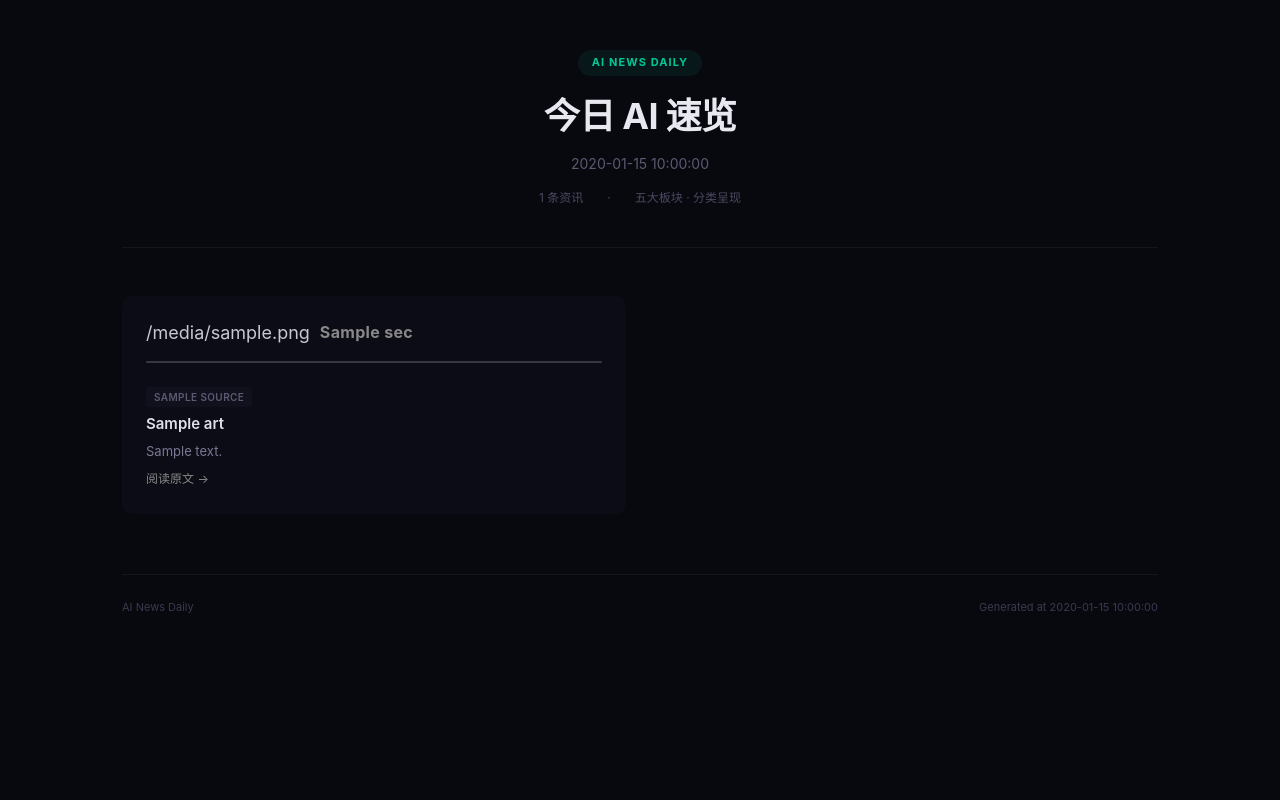
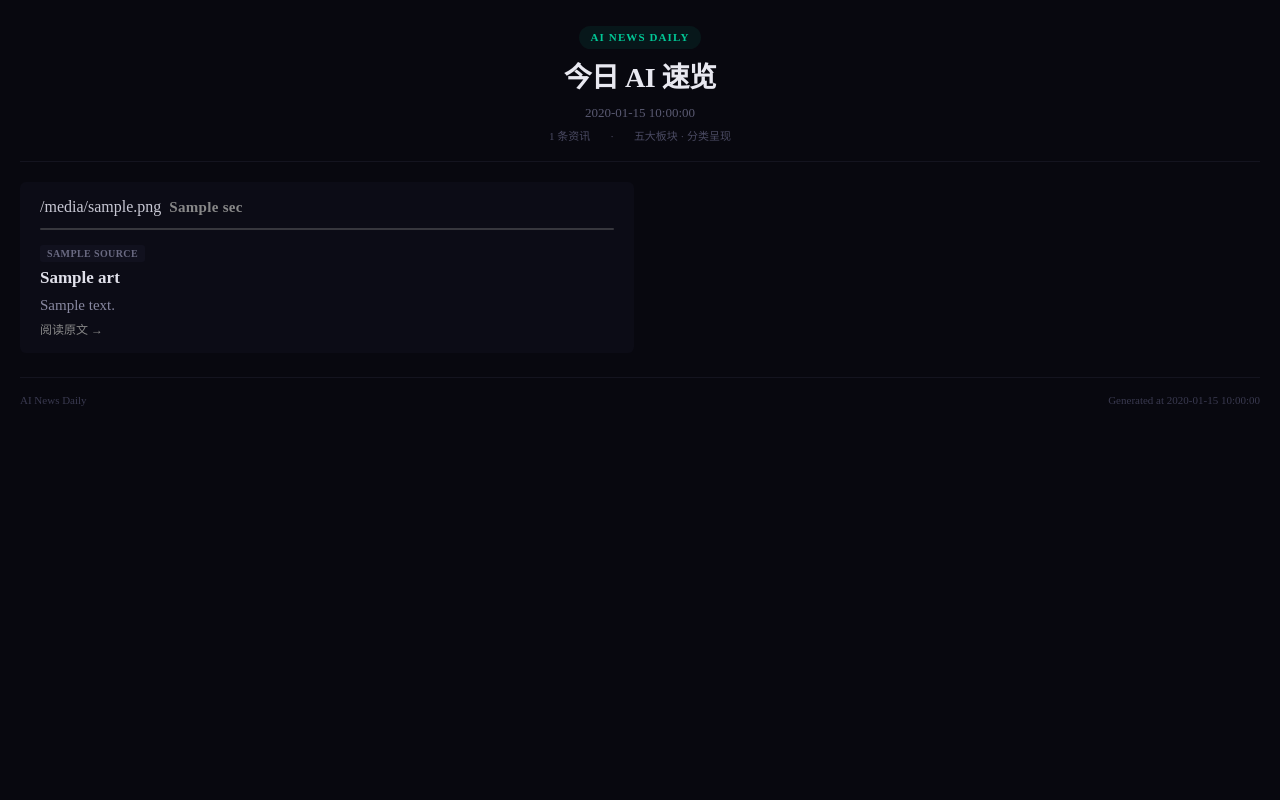
Before and after one commit to klose18/AI_news_daily, a Python web app: template templates/index.html in a window 1280 px wide. Run offline with Jinja, Linux system fonts and the light colour scheme; the template is opened without the code that fills it: most values are stand-ins (such as "Sample title", 1, 10 or a date in 2020).

Commit message:
chore: v2 updates - refactor curator, render and template
- Refactor curator with improved classification logic
- Enhance render with HTML stripping filters
- Update template with section-aware card layout

```diff
--- a/templates/index.html
+++ b/templates/index.html
@@ -10,25 +10,25 @@
   body {
     background: #08080f;
     color: #c8c8d4;
-    font-family: -apple-system, BlinkMacSystemFont, "SF Pro Display", "Segoe UI", Roboto, Helvetica, Arial, sans-serif;
-    line-height: 1.6;
+    font-family: "Times New Roman", "华文宋体", "STSongti", "STSong", "SimSun", serif;
+    line-height: 1.5;
     min-height: 100vh;
     -webkit-font-smoothing: antialiased;
   }
   a { color: inherit; text-decoration: none; }
 
-  /* ── Container ────────────────────────────────────────────── */
+  /* ── Container — wide, compact padding ────────────────────── */
   .container {
-    max-width: 1100px;
+    max-width: 1480px;
     margin: 0 auto;
-    padding: 48px 32px 80px;
+    padding: 24px 20px 40px;
   }
 
-  /* ── Header ──────────────────────────────────────────────── */
+  /* ── Header — compact ─────────────────────────────────────── */
   .header {
     text-align: center;
-    padding-bottom: 40px;
-    margin-bottom: 48px;
+    padding-bottom: 16px;
+    margin-bottom: 20px;
     border-bottom: 1px solid #14141f;
   }
   .header-badge {
@@ -37,72 +37,72 @@
     font-weight: 700;
     color: #00c896;
     background: rgba(0,200,150,0.08);
-    padding: 4px 14px;
+    padding: 3px 12px;
     border-radius: 20px;
     letter-spacing: 0.1em;
     text-transform: uppercase;
-    margin-bottom: 12px;
+    margin-bottom: 8px;
   }
   .header h1 {
-    font-size: 36px;
+    font-size: 28px;
     font-weight: 700;
     color: #e8e8f0;
     letter-spacing: -0.02em;
-    margin-bottom: 8px;
+    margin-bottom: 4px;
   }
   .header .date {
-    font-size: 14px;
+    font-size: 13px;
     color: #5a5a72;
   }
   .header-stats {
     display: flex;
     justify-content: center;
-    gap: 24px;
-    margin-top: 12px;
-    font-size: 12px;
+    gap: 20px;
+    margin-top: 6px;
+    font-size: 11px;
     color: #4a4a62;
   }
 
-  /* ── Section Grid ─────────────────────────────────────────── */
+  /* ── Section Grid — tight gap ─────────────────────────────── */
   .section-grid {
     display: grid;
     grid-template-columns: 1fr 1fr;
-    gap: 28px;
+    gap: 12px;
     align-items: start;
   }
 
   /* Industry section spans full width */
   .section-full { grid-column: 1 / -1; }
 
-  /* ── Section Card ─────────────────────────────────────────── */
+  /* ── Section Card — compact ───────────────────────────────── */
   .section-card {
     background: #0c0c16;
-    border-radius: 10px;
-    padding: 24px 0 8px;
+    border-radius: 6px;
+    padding: 14px 0 4px;
     overflow: hidden;
   }
   .section-header {
-    padding: 0 24px 16px;
+    padding: 0 20px 10px;
     display: flex;
     align-items: center;
-    gap: 10px;
+    gap: 8px;
   }
-  .section-icon { font-size: 18px; line-height: 1; }
+  .section-icon { font-size: 16px; line-height: 1; }
   .section-name {
-    font-size: 16px;
+    font-size: 15px;
     font-weight: 700;
     letter-spacing: 0.02em;
   }
   .section-divider {
     height: 2px;
     border-radius: 1px;
-    margin: 0 24px 4px;
+    margin: 0 20px 2px;
     opacity: 0.35;
   }
 
-  /* ── Article rows ─────────────────────────────────────────── */
+  /* ── Article rows — tight ─────────────────────────────────── */
   .article {
-    padding: 16px 24px;
+    padding: 8px 20px;
     transition: background 0.12s;
     border-bottom: 1px solid #14141f;
   }
@@ -113,32 +113,34 @@
     display: inline-block;
     font-size: 10px;
     font-weight: 600;
-    color: #5a5a72;
+    color: #6a6a82;
     background: #11111e;
-    padding: 2px 8px;
+    padding: 1px 7px;
     border-radius: 3px;
     letter-spacing: 0.04em;
     text-transform: uppercase;
-    margin-bottom: 6px;
+    margin-bottom: 4px;
   }
   .article-title {
-    font-size: 15px;
+    font-size: 17px;
     font-weight: 600;
     color: #e0e0ea;
-    line-height: 1.45;
+    line-height: 1.4;
     display: block;
-    margin-bottom: 6px;
+    margin-bottom: 4px;
     transition: color 0.15s;
   }
   .article-title:hover { color: var(--section-color, #00c896); }
   .article-summary {
-    font-size: 13px;
-    color: #787894;
-    line-height: 1.65;
+    font-size: 15px;
+    color: #8888a0;
+    line-height: 1.55;
   }
+  /* Hide any rogue images that might appear in summaries */
+  .article-summary img { display: none !important; }
   .article-link {
     display: inline-block;
-    margin-top: 6px;
+    margin-top: 3px;
     font-size: 12px;
     transition: color 0.15s;
   }
@@ -147,17 +149,17 @@
   /* ── Empty state ──────────────────────────────────────────── */
   .empty {
     text-align: center;
-    padding: 80px 0;
+    padding: 40px 0;
     color: #4a4a60;
     grid-column: 1 / -1;
   }
-  .empty-icon { font-size: 48px; margin-bottom: 16px; }
+  .empty-icon { font-size: 36px; margin-bottom: 12px; }
   .empty p { font-size: 14px; }
 
-  /* ── Footer ──────────────────────────────────────────────── */
+  /* ── Footer — compact ─────────────────────────────────────── */
   .footer {
-    margin-top: 60px;
-    padding-top: 24px;
+    margin-top: 24px;
+    padding-top: 14px;
     border-top: 1px solid #14141f;
     font-size: 11px;
     color: #3a3a50;
@@ -166,15 +168,15 @@
   }
 
   /* ── Responsive ──────────────────────────────────────────── */
-  @media (max-width: 767px) {
-    .container { padding: 28px 16px 60px; }
-    .header h1 { font-size: 26px; }
-    .section-grid { grid-template-columns: 1fr; gap: 20px; }
+  @media (max-width: 900px) {
+    .container { padding: 16px 12px 32px; }
+    .header h1 { font-size: 24px; }
+    .section-grid { grid-template-columns: 1fr; gap: 12px; }
     .section-full { grid-column: auto; }
-    .section-header { padding: 0 18px 12px; }
-    .article { padding: 14px 18px; }
-    .section-divider { margin: 0 18px 2px; }
-    .section-card { padding: 16px 0 6px; }
+    .section-header { padding: 0 14px 8px; }
+    .article { padding: 7px 14px; }
+    .section-divider { margin: 0 14px 2px; }
+    .section-card { padding: 12px 0 3px; }
   }
 </style>
 </head>
```
Also changed, not shown: src/curator.py (+58 -6 lines), src/render.py (+29 -0 lines).
